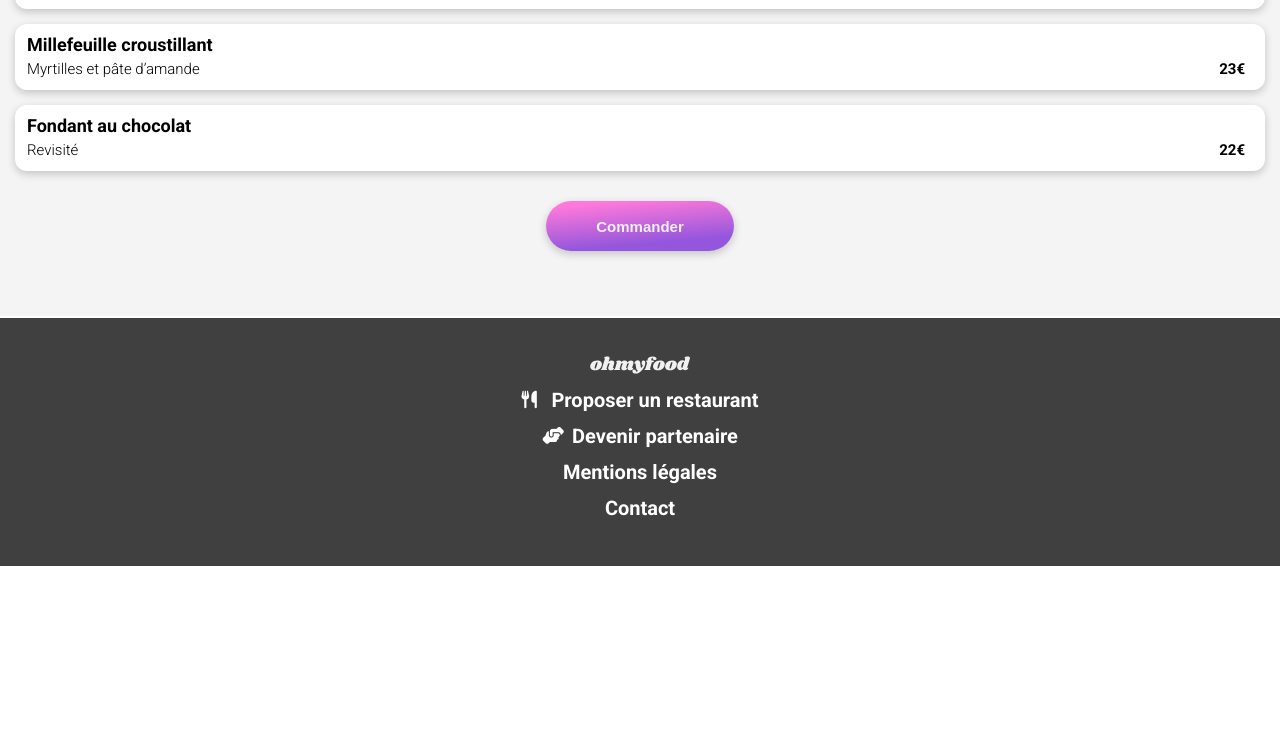
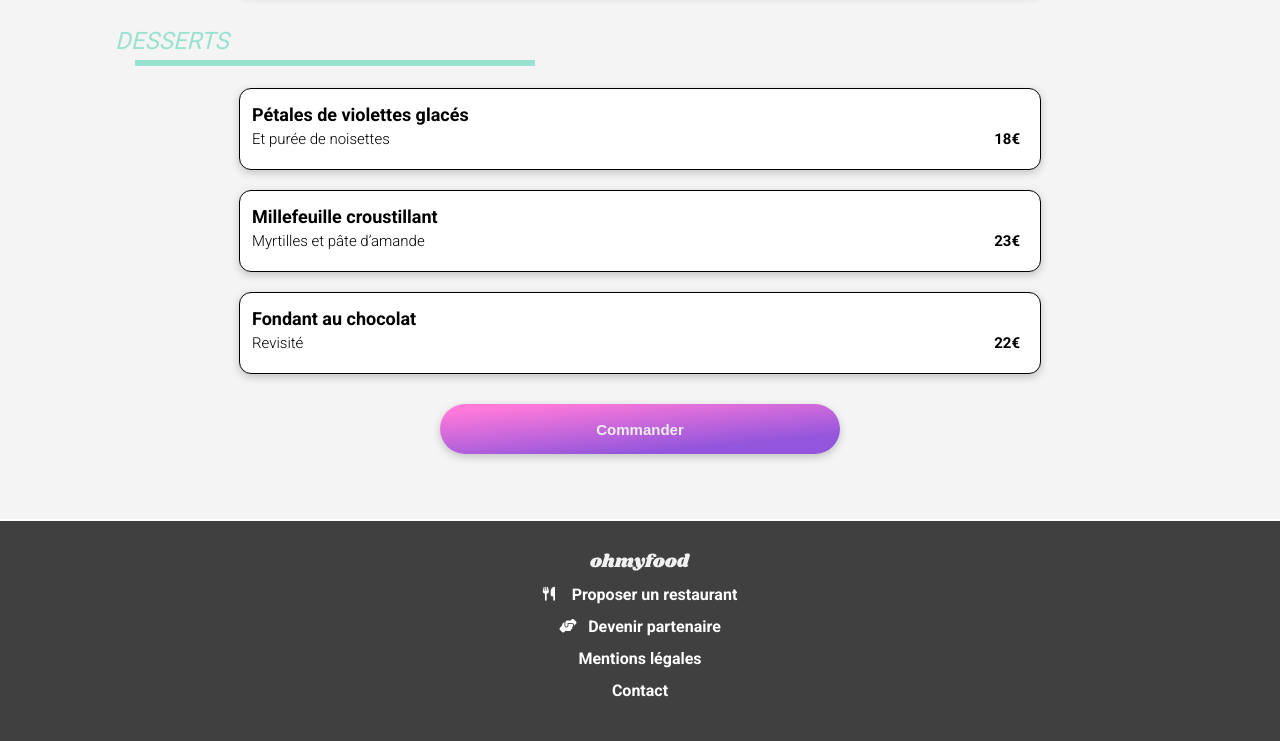
Before and after one commit to FPan7792/FranckPanou_3_04032022, a plain HTML site: page pages/alafrancaise.html in a window 1280 px wide. Shown: the part 1133-1874 px from the top of the page. Before the commit the page ends 1699 px from the top, so only its background shows below. Drawn offline with Linux system fonts and the light colour scheme; a web font is replaced by a local one.

Commit message:
improvments desktop version

```diff
--- a/sass/Accueil/_styles.scss
+++ b/sass/Accueil/_styles.scss
@@ -228,7 +228,7 @@ main {
                      display: flex;
                      justify-content: center;
                      align-items: center;
-                     z-index: 1;
+                     z-index: 0;
                      overflow: hidden;
                      height: 3rem;
                      width: 3rem;
--- a/sass/Restaurants/_styles.scss
+++ b/sass/Restaurants/_styles.scss
@@ -112,11 +112,13 @@ main {
       .carte-recette {
          background-color: #fff;
          border-radius: 12px;
-         margin-bottom: 1.5rem;
          box-shadow: 0 3px 8px rgba(0, 0, 0, 0.2);
          cursor: pointer;
          display: flex;
          opacity: 0;
+         max-width: 800px;
+         margin: 0 auto;
+         margin-bottom: 1.5rem;
 
          > :first-child {
             padding: 1.2rem 1.2rem;
@@ -238,3 +240,57 @@ main {
       }
    }
 }
+
+@media screen and (min-width: 1024px) {
+   main {
+      > div {
+         .carte-recette {
+            width: 70%;
+            margin: 20px auto;
+            border: black 1px solid;
+            height: 80px;
+
+            :last-child {
+               font-size: 1.5rem;
+            }
+
+            p {
+               margin-top: 0.5rem;
+            }
+         }
+
+         .restaurant-bloc-titre h2 {
+            margin: 0 auto;
+            font-size: xx-large;
+         }
+
+         h3 {
+            font-size: x-large;
+            // text-align: center;
+            font-style: italic;
+            color: $pricipal_vert;
+            margin-left: 100px;
+
+            &::after {
+               position: absolute;
+               content: '';
+               display: inline-block;
+               border-top: #99e2d0 6px solid;
+               width: 400px;
+               top: 130%;
+               left: 20px;
+               margin: 0 auto;
+            }
+         }
+      }
+
+      .bouton-commander button {
+         width: 400px;
+      }
+
+      .icone {
+         font-size: 1.4rem;
+         right: 70px;
+      }
+   }
+}
--- a/sass/base.scss
+++ b/sass/base.scss
@@ -169,6 +169,10 @@ body {
    position: relative;
    box-sizing: border-box;
 
+   // Taille max
+   max-width: 1440px;
+   margin: 0 auto;
+
    // HEADER
    header {
       nav {
@@ -257,7 +261,7 @@ body {
 @media screen and (min-width: 768px) {
    footer {
       nav {
-         font-size: 1.8rem;
+         font-size: 1.6rem;
          display: flex;
          justify-content: center;
          align-items: center;
@@ -276,10 +280,4 @@ body {
          display: none;
       }
    }
-
-   footer {
-      nav {
-         font-size: 2rem;
-      }
-   }
 }
```
Also changed, not shown: css/Accueil/index.css, css/Restaurants/index.css, css/base.css, 2 other files.
